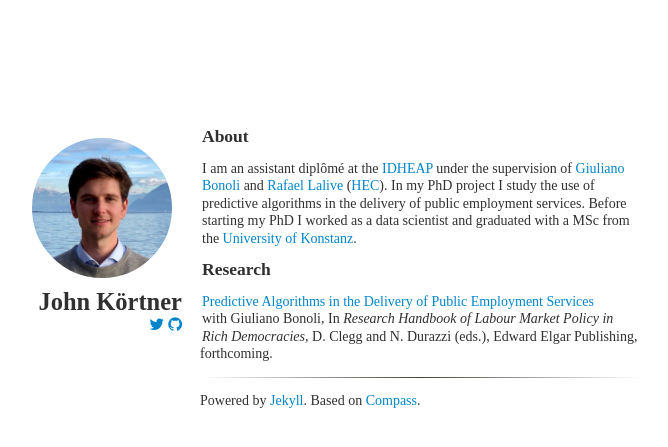
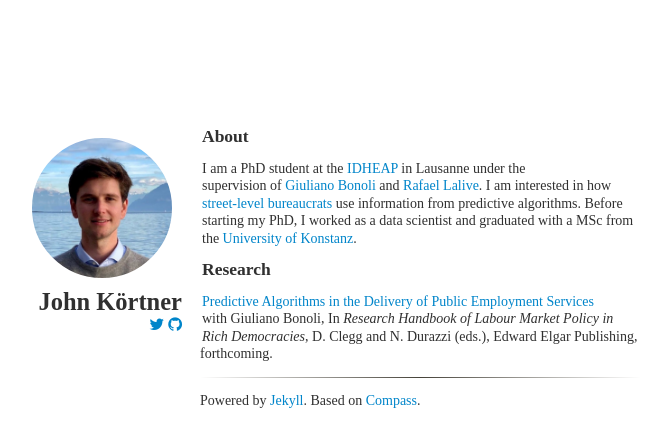
Before and after one commit to jkortner/jkortner.github.io, a Jekyll site: the page built from index.html, in a window 1280 px wide. Shown: the top 447 px of the page, without its empty margins (326-994 px from the left). Built offline with Jekyll 4.4.1, drawn with Linux system fonts in a browser that asks for light colours; nearby versions of some CDN libraries; some web fonts are replaced.

Commit message:
Update description

```diff
--- a/_includes/content.html
+++ b/_includes/content.html
@@ -1,11 +1,10 @@
 <h2>About</h2>
 <p>
-    I am an assistant diplômé at the <a href='https://www.unil.ch/idheap'>IDHEAP</a>
-    under the supervision of <a href='https://www.unil.ch/idheap/fr/home/menuinst/unitescompetences/politiques-sociales.html'>Giuliano Bonoli</a>
-    and <a href='https://hecnet.unil.ch/hec/recherche/fiche?pnom=rlalive'>Rafael Lalive</a>
-    (<a href='https://www.unil.ch/hec/home.html'>HEC</a>).
-    In my PhD project I study the use of predictive algorithms in the delivery of public employment services.
-    Before starting my PhD I worked as a data scientist and graduated with a MSc from the
+    I am a PhD student at the <a href='https://www.unil.ch/idheap'>IDHEAP</a> in Lausanne
+    under the <br> supervision of <a href='https://www.unil.ch/idheap/fr/home/menuinst/unitescompetences/politiques-sociales.html'>Giuliano Bonoli</a>
+    and <a href='https://hecnet.unil.ch/hec/recherche/fiche?pnom=rlalive'>Rafael Lalive</a>.
+    I am interested in how <a href='https://en.wikipedia.org/wiki/Street-level_bureaucracy'>street-level bureaucrats</a> use information from predictive algorithms.
+    Before starting my PhD, I worked as a data scientist and graduated with a MSc from the
     <a href='https://www.wiwi.uni-konstanz.de/en/study/master-of-science/seds/'>University of Konstanz</a>.
 </p>
 
```
Also changed, not shown: 2 other files.
